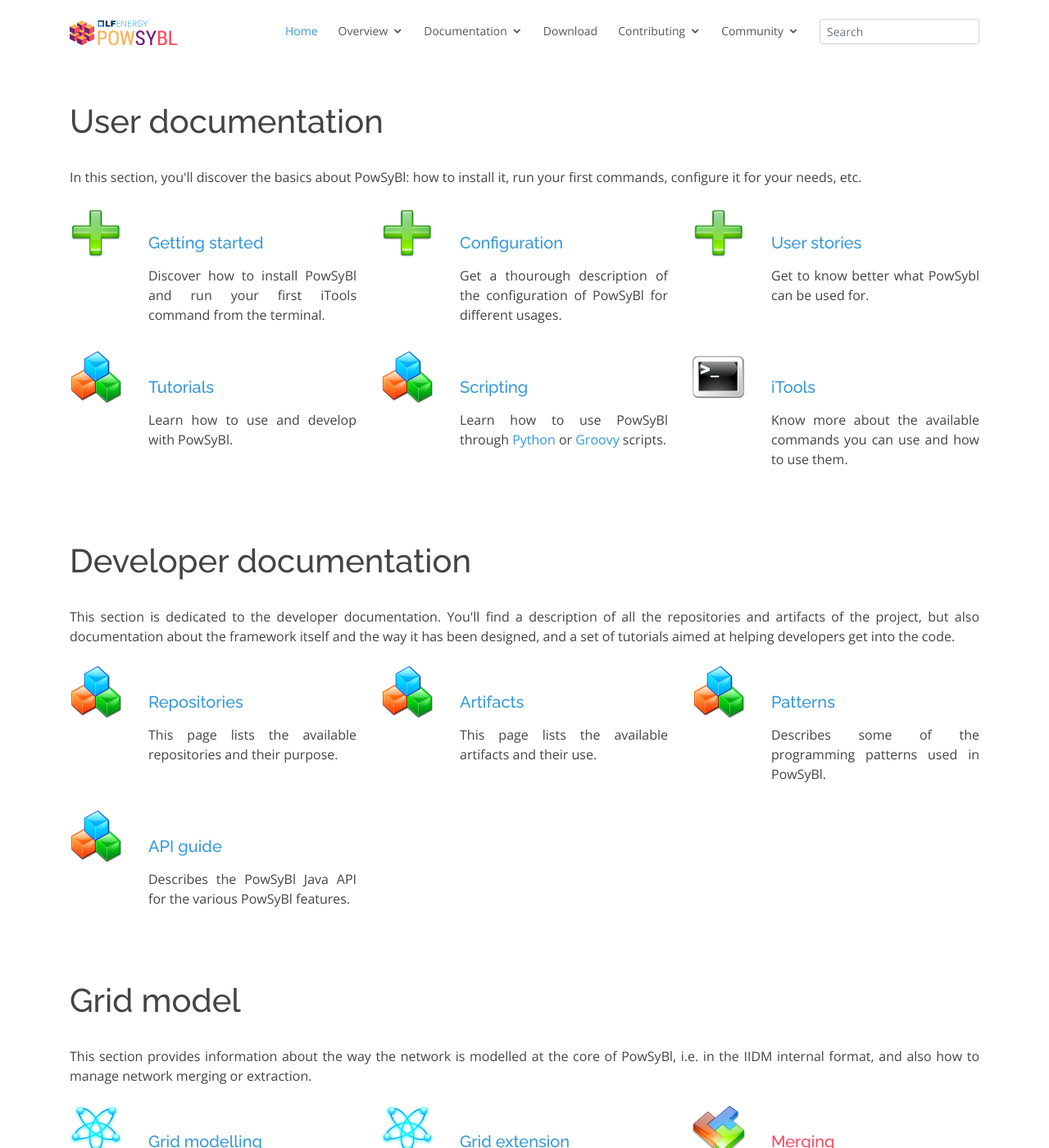
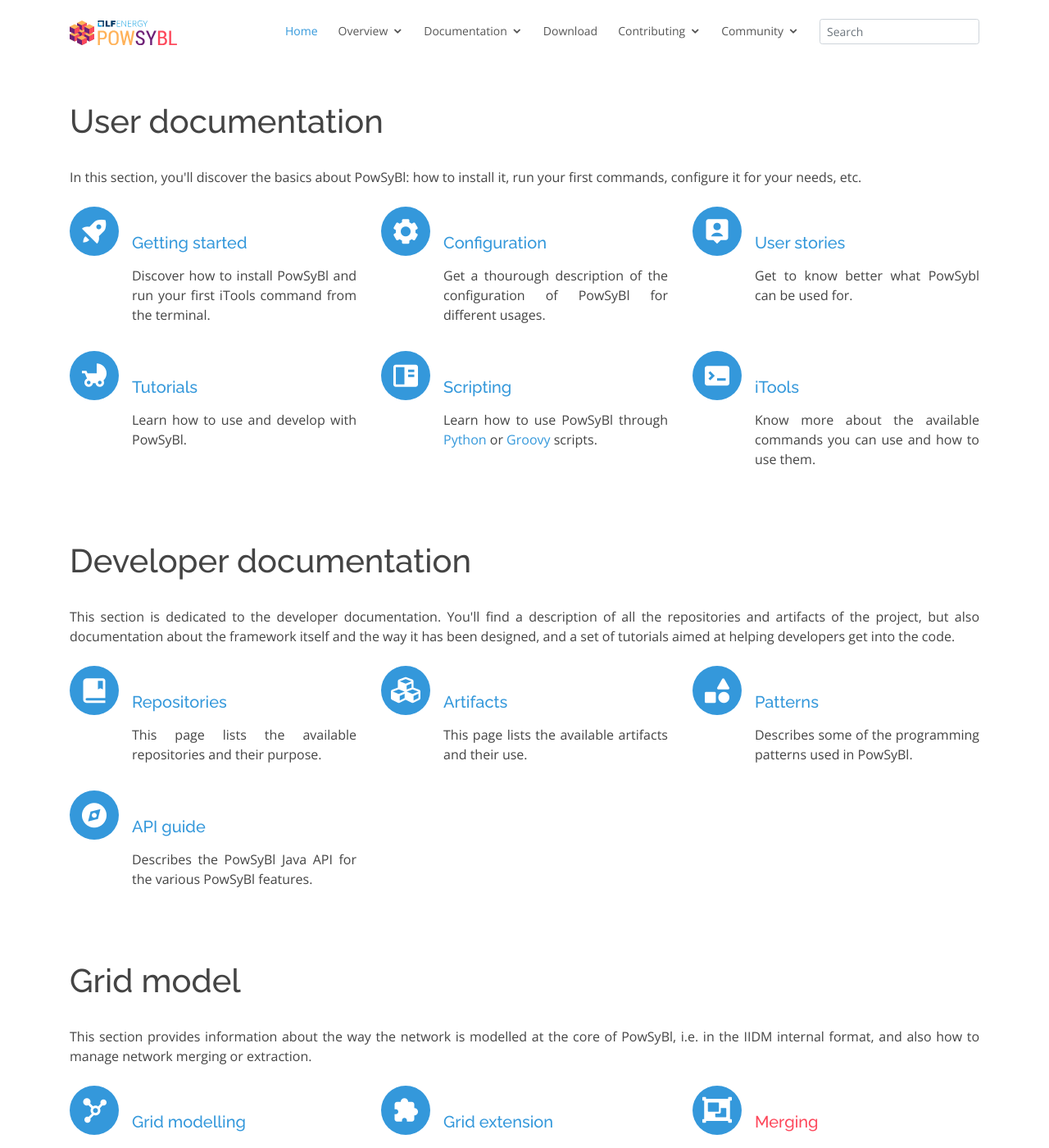
Before and after one commit to powsybl/powsybl.github.io, a Jekyll site: the page built from pages/documentation/index.html, in a window 1280 px wide and 1400 px high. Shown: the whole window at 82% size. Built offline with Jekyll 4.4.1, drawn with Linux system fonts in a browser that asks for light colours.

Commit message:
Use boxicon icons instead of crystal clear ones
Signed-off-by: Florian Dupuy <florian.dupuy@rte-france.com>

```diff
--- a/assets/css/powsybl.css
+++ b/assets/css/powsybl.css
@@ -59,8 +59,21 @@
     height: 64px;
 }
 
-div.doc-icon {
-    margin-right: 2rem;
+.doc-icon i {
+   margin: 0 auto 20px auto;
+   padding-top: 12px;
+text-align: center;
+  border-radius: 50%;
+  width: 60px;
+  height: 60px;
+  background: #3498db;
+  line-height: 1;
+    font-size: 36px;
+    color: #fff
+}
+
+div.media-body {
+    margin-left: 1rem;
 }
 
 .clients img {
--- a/index.html
+++ b/index.html
@@ -85,7 +85,7 @@
                 <div class="col-md-6 col-lg-3 d-flex align-items-stretch mb-5 mb-lg-0">
                     <div class="icon-box" data-aos="fade-up" data-aos-delay="100">
                         <a href="/pages/documentation/grid/model/index.html">
-                            <div class="icon fa-icon"><i class="fas fa-project-diagram"></i></div>
+                            <div class="icon fa-icon"><i class="bx bxs-network-chart"></i></div>
                             <h4 class="title">Grid modeling</h4>
                         </a>
                         <p class="description">
--- a/pages/documentation/index.html
+++ b/pages/documentation/index.html
@@ -9,7 +9,7 @@
     <div class="col-lg-4 col-sm-6 my-2">
         <div class="media documentation_item">
             <div class="doc-icon align-self-start">
-                <img class="doc-icon" src="/assets/img/crystal/Crystal_Clear_action_edit_add.png" alt="">
+                <i class="bx bxs-rocket"></i>
             </div>
             <div class="media-body">
                 <a href="user">
@@ -24,7 +24,7 @@
     <div class="col-lg-4 col-sm-6 my-2">
         <div class="media documentation_item">
             <div class="doc-icon align-self-start">
-                <img class="doc-icon" src="/assets/img/crystal/Crystal_Clear_action_edit_add.png" alt="">
+                <i class="bx bxs-cog"></i>
             </div>
             <div class="media-body">
                 <a href="user/configuration">
@@ -39,7 +39,7 @@
     <div class="col-lg-4 col-sm-6 my-2">
         <div class="media documentation_item">
             <div class="doc-icon align-self-start">
-                <img class="doc-icon" src="/assets/img/crystal/Crystal_Clear_action_edit_add.png" alt="">
+                <i class="bx bxs-user-pin"></i>
             </div>
             <div class="media-body">
                 <a href="user/user-stories">
@@ -54,7 +54,7 @@
     <div class="col-lg-4 col-sm-6 my-2">
         <div class="media documentation_item">
             <div class="doc-icon align-self-start">
-                <img class="doc-icon" src="/assets/img/crystal/crystal_clear_device_blockdevice.png" alt="">
+                <i class="bx bxs-baby-carriage"></i>
             </div>
             <div class="media-body">
                 <a href="developer/tutorials">
@@ -69,7 +69,7 @@
     <div class="col-lg-4 col-sm-6 my-2">
         <div class="media documentation_item">
             <div class="doc-icon align-self-start">
-                <img class="doc-icon" src="/assets/img/crystal/crystal_clear_device_blockdevice.png" alt="">
+                <i class="bx bxs-book-content"></i>
             </div>
             <div class="media-body">
                 <a href="developer/scripting">
@@ -84,7 +84,7 @@
     <div class="col-lg-4 col-sm-6 my-2">
         <div class="media documentation_item">
             <div class="doc-icon align-self-start">
-                <img class="doc-icon" src="/assets/img/crystal/crystal_clear_app_terminal.png" alt="">
+                <i class="bx bxs-terminal"></i>
             </div>
             <div class="media-body">
                 <a href="user/itools">
@@ -106,7 +106,7 @@
     <div class="col-lg-4 col-sm-6 my-2">
         <div class="media documentation_item">
             <div class="doc-icon align-self-start">
-                <img class="doc-icon" src="/assets/img/crystal/crystal_clear_device_blockdevice.png" alt="">
+                <i class="bx bxs-book-bookmark"></i>
             </div>
             <div class="media-body">
                 <a href="developer/repositories">
@@ -121,7 +121,7 @@
     <div class="col-lg-4 col-sm-6 my-2">
         <div class="media documentation_item">
             <div class="doc-icon align-self-start">
-                <img class="doc-icon" src="/assets/img/crystal/crystal_clear_device_blockdevice.png" alt="">
+                <i class="fa fa-cubes"></i>
             </div>
             <div class="media-body">
                 <a href="developer/artifacts.html">
@@ -136,7 +136,7 @@
     <div class="col-lg-4 col-sm-6 my-2">
         <div class="media documentation_item">
             <div class="doc-icon align-self-start">
-                <img class="doc-icon" src="/assets/img/crystal/crystal_clear_device_blockdevice.png" alt="">
+                <i class="bx bxs-shapes"></i>
             </div>
             <div class="media-body">
                 <a href="developer/patterns">
@@ -151,7 +151,7 @@
     <div class="col-lg-4 col-sm-6 my-2">
         <div class="media documentation_item">
             <div class="doc-icon align-self-start">
-                <img class="doc-icon" src="/assets/img/crystal/crystal_clear_device_blockdevice.png" alt="">
+                <i class="bx bxs-compass"></i>
             </div>
             <div class="media-body">
                 <a href="developer/api_guide">
@@ -172,7 +172,7 @@
     <div class="col-lg-4 col-sm-6 my-2">
         <div class="media documentation_item">
             <div class="doc-icon align-self-start">
-                <img class="doc-icon" src="/assets/img/crystal/crystal_clear_app_katomic.png" alt="">
+                <i class="bx bxs-network-chart"></i>
             </div>
             <div class="media-body">
                 <a href="grid/model">
@@ -188,7 +188,7 @@
     <div class="col-lg-4 col-sm-6 my-2">
         <div class="media documentation_item">
             <div class="doc-icon align-self-start">
-                <img class="doc-icon" src="/assets/img/crystal/crystal_clear_app_katomic.png" alt="">
+                <i class="bx bxs-extension"></i>
             </div>
             <div class="media-body">
                 <a href="grid/model/extensions.html">
@@ -203,7 +203,7 @@
     <div class="col-lg-4 col-sm-6 my-2">
         <div class="media documentation_item">
             <div class="doc-icon align-self-start">
-                <img class="doc-icon" src="/assets/img/crystal/crystal_clear_app_ksirtet.png" alt="">
+                <i class="fa fa-object-group"></i>
             </div>
             <div class="media-body">
                 <a href="">
@@ -218,7 +218,7 @@
     <div class="col-lg-4 col-sm-6 my-2">
         <div class="media documentation_item">
             <div class="doc-icon align-self-start">
-                <img class="doc-icon" src="/assets/img/crystal/crystal_project_app_kfouleggs.png" alt="">
+                <i class="bx bxs-file-export"></i>
             </div>
             <div class="media-body">
                 <a href="grid/features/extraction.html">
@@ -353,7 +353,7 @@
     <div class="col-lg-4 col-sm-6 my-2">
         <div class="media documentation_item">
             <div class="doc-icon align-self-start">
-                <img class="doc-icon" src="/assets/img/crystal/crystal_clear_filesystem_socket.png" alt="">
+                <i class="bx bx-plug"></i>
             </div>
             <div class="media-body">
                 <a href="simulation/powerflow">
@@ -368,7 +368,7 @@
     <div class="col-lg-4 col-sm-6 my-2">
         <div class="media documentation_item">
             <div class="doc-icon align-self-start">
-                <img class="doc-icon" src="/assets/img/crystal/crystal_clear_app_quick_restart.png" alt="">
+                <i class="bx bxs-bolt"></i>
             </div>
             <div class="media-body">
                 <a href="simulation/securityanalysis">
@@ -383,7 +383,7 @@
     <div class="col-lg-4 col-sm-6 my-2">
         <div class="media documentation_item">
             <div class="doc-icon align-self-start">
-                <img class="doc-icon" src="/assets/img/crystal/crystal_clear_app_kworldclock.png" alt="">
+                <i class="bx bxs-time"></i>
             </div>
             <div class="media-body">
                 <a href="simulation/timedomain">
@@ -398,7 +398,7 @@
     <div class="col-lg-4 col-sm-6 my-2">
         <div class="media documentation_item">
             <div class="doc-icon align-self-start">
-                <img class="doc-icon" src="/assets/img/crystal/crystal_clear_filesystem_folder_html.png" alt="">
+                <i class="bx bx-line-chart"></i>
             </div>
             <div class="media-body">
                 <a href="simulation/sensitivity">
@@ -413,7 +413,7 @@
     <div class="col-lg-4 col-sm-6 my-2">
         <div class="media documentation_item">
             <div class="doc-icon align-self-start">
-                <img class="doc-icon" src="/assets/img/crystal/crystal_clear_app_metrix.png" alt="">
+                <i class="bx bx-bar-chart"></i>
             </div>
             <div class="media-body">
                 <a href="simulation/metrix">
@@ -471,7 +471,7 @@
     <div class="col-lg-4 col-sm-6 my-2">
         <div class="media documentation_item">
             <div class="doc-icon align-self-start">
-                <img class="doc-icon" src="/assets/img/crystal/Crystal_Clear_action_edit_add.png" alt="">
+                <i class="bx bxs-folder-open"></i>
             </div>
             <div class="media-body">
                 <a href="data/afs.html">
@@ -486,7 +486,7 @@
     <div class="col-lg-4 col-sm-6 my-2">
         <div class="media documentation_item">
             <div class="doc-icon align-self-start">
-                <img class="doc-icon" src="/assets/img/crystal/Crystal_Clear_action_edit_add.png" alt="">
+                <i class="bx bxs-timer"></i>
             </div>
             <div class="media-body">
                 <a href="data/timeseries">
@@ -508,7 +508,7 @@
     <div class="col-lg-4 col-sm-6 my-2">
         <div class="media documentation_item">
             <div class="doc-icon align-self-start">
-                <img class="doc-icon" src="/assets/img/crystal/crystal_clear_device_blockdevice.png" alt="">
+                <i class="bx bx-sitemap"></i>
             </div>
             <div class="media-body">
                 <a href="microservices">
```
